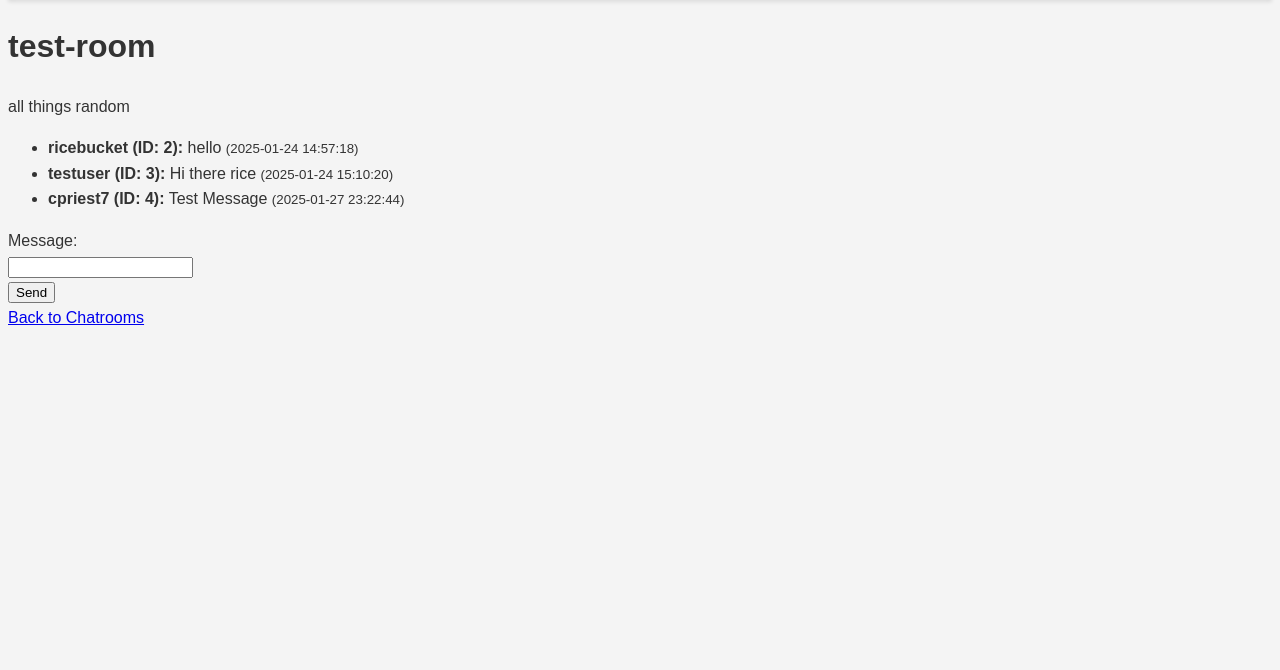
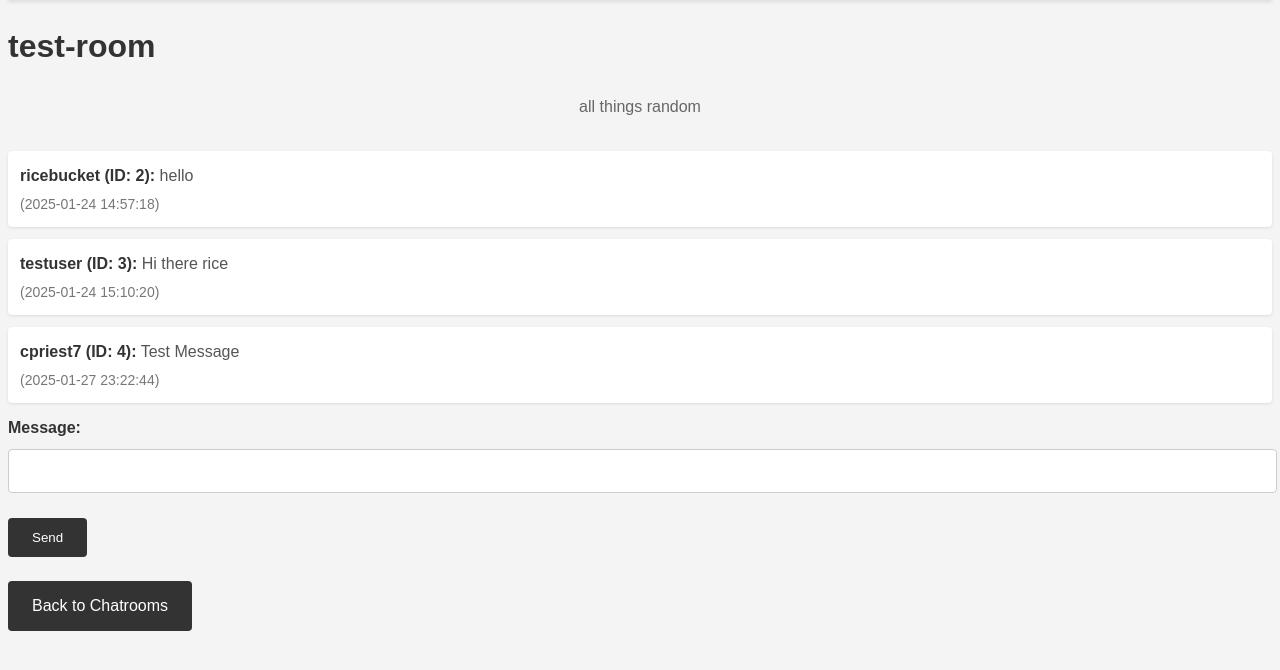
Before and after one commit to twisha-shah99/microservice-chat-app, a Flask app: page /chatroom/1 in a window 1280 px wide. Shown: the part 82-752 px from the top of the page. Run offline with Flask 3, Linux system fonts and the light colour scheme; the visitor is signed in with stand-in values (Sample User, id 1).

Commit message:
Add UI for chatrooms

```diff
--- a/static/styles.css
+++ b/static/styles.css
@@ -173,3 +173,43 @@ body {
     font-weight: bold;
     transition: color 0.3s ease;
   }
+
+.message-form {
+    margin-bottom: 1.5rem;
+  }
+
+  .chatroom-description {
+    text-align: center;
+    color: #666;
+    margin-bottom: 2rem;
+  }
+
+  .messages-list {
+    list-style: none;
+    padding: 0;
+    margin: 0;
+  }
+
+  .message-item {
+    background-color: #fff;
+    padding: 0.75rem;
+    margin-bottom: 0.75rem;
+    border-radius: 4px;
+    box-shadow: 0 1px 3px rgba(0, 0, 0, 0.1);
+  }
+
+  .message-username {
+    color: #333;
+    font-weight: bold;
+  }
+
+  .message-text {
+    color: #555;
+  }
+
+  .message-timestamp {
+    color: #777;
+    font-size: 0.875rem;
+    display: block;
+    margin-top: 0.25rem;
+  }
--- a/templates/chatroom.html
+++ b/templates/chatroom.html
@@ -2,23 +2,25 @@
 
 {% block content %}
 <h1>{{ room.chatroom_name }}</h1>
-<p>{{ room.description }}</p>
+<p class="chatroom-description"> {{ room.description }}</p>
 
-<ul id="messages">
+<ul id="messages" class="messages-list">
   {% for message, timestamp, username, profile_id in messages %}
-      <li>
-          <strong>{{ username }} (ID: {{ profile_id }}):</strong>
-          {{ message }}
-          <small>({{ timestamp.strftime('%Y-%m-%d %H:%M:%S') }})</small>
+      <li class="message-item">
+          <strong class="message-username">{{ username }} (ID: {{ profile_id }}):</strong>
+          <span class="message-text">{{ message }}</span>
+          <small class="message-timestamp">({{ timestamp.strftime('%Y-%m-%d %H:%M:%S') }})</small>
       </li>
   {% endfor %}
 </ul>
 
-<form method="post">
-  <label for="message">Message:</label><br>
-  <input type="text" id="message" name="message" required><br>
-  <button type="submit">Send</button>
+<form method="post" class="message-form">
+  <div class="form-group">
+    <label for="message">Message:</label>
+    <input type="text" id="message" name="message" required class="form-input"><br><br>
+    <button type="submit" class="button">Send</button>
+  </div>
 </form>
 
-<a href="/chatrooms">Back to Chatrooms</a>
+<a href="/chatrooms" class="button">Back to Chatrooms</a>
 {% endblock %}
```
Also changed, not shown: templates/chatrooms.html (+4 -3 lines), instance/database.db.
